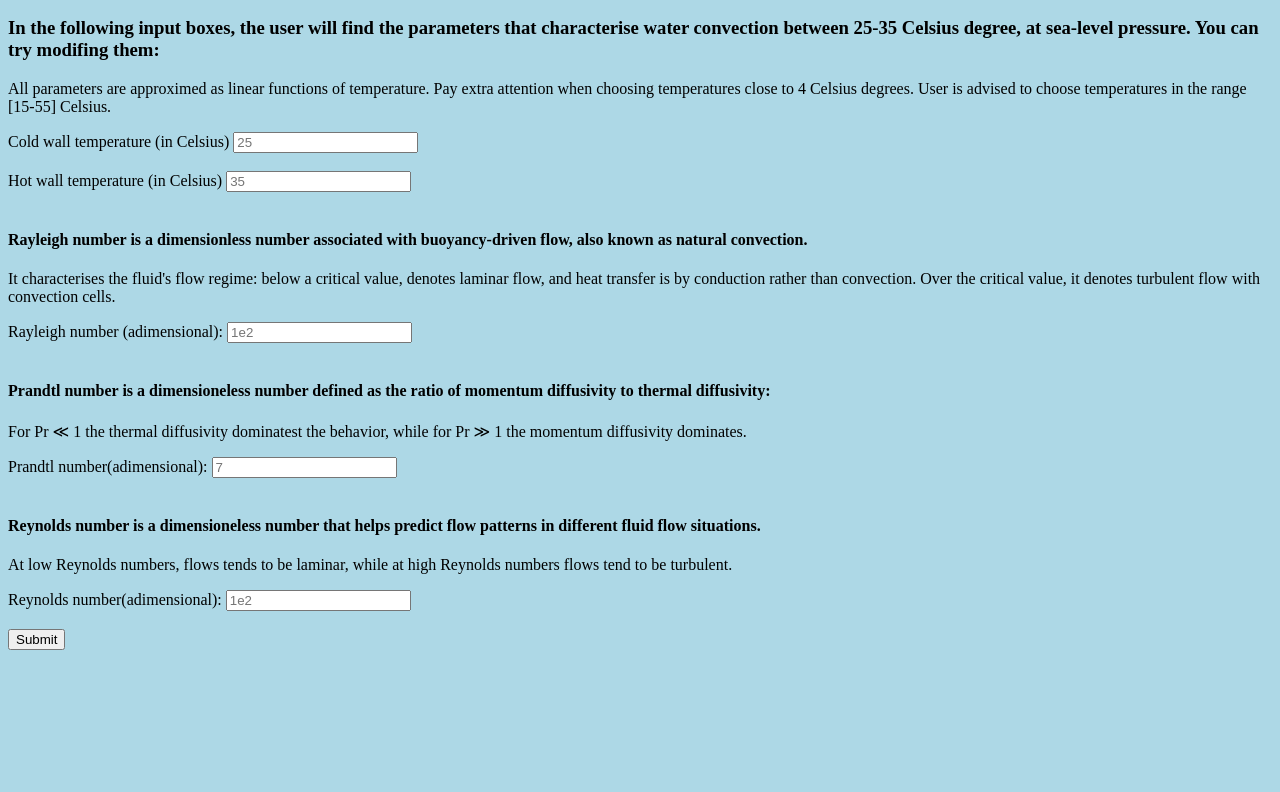
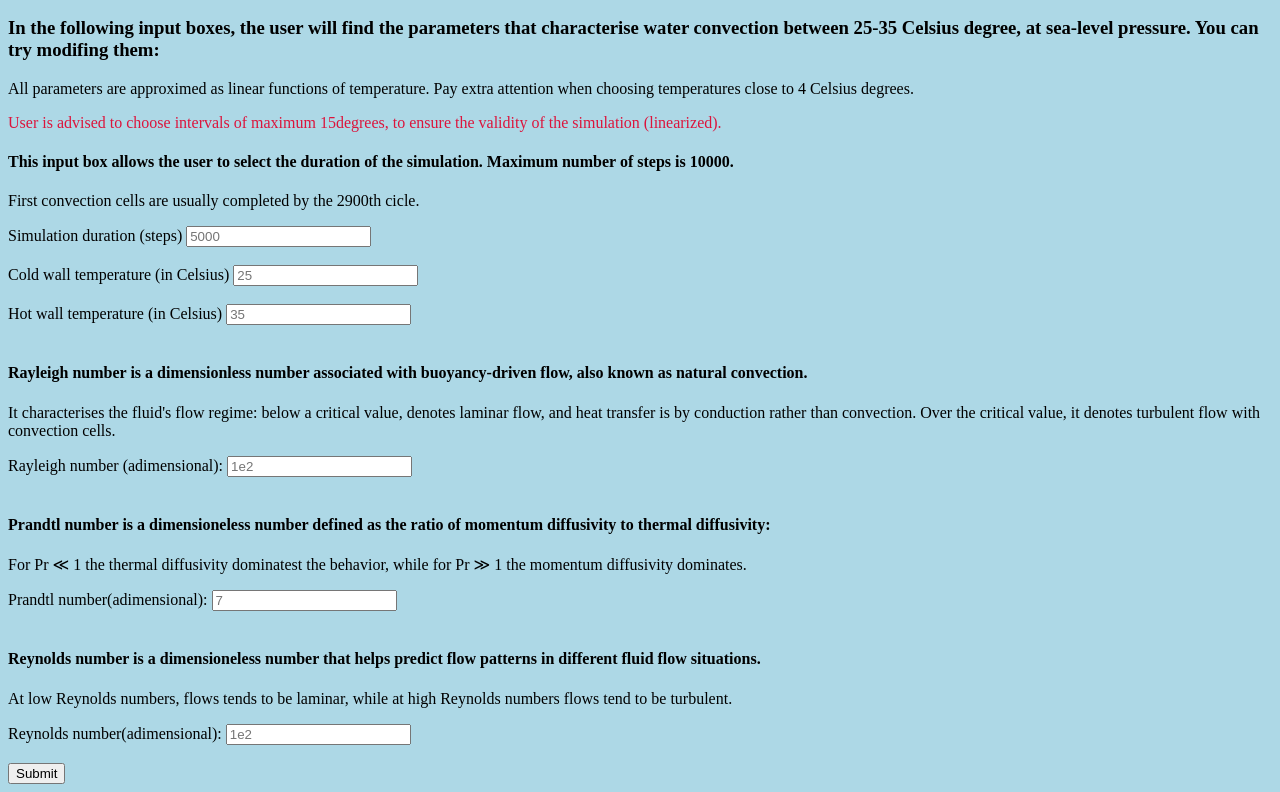
Before and after one commit to diamant711/Rayleigh-Benard-Convection-Simulator, a plain HTML site: page cnt/Setup_page.html in a window 1280 px wide. Shown: the part 110-902 px from the top of the page. Before the commit the page ends 800 px from the top, so only its background shows below. Drawn offline with Linux system fonts and the light colour scheme.

Commit message:
Added option of time modification.
The user can now modify the duration of the simulation

```diff
--- a/cnt/Setup_page.html
+++ b/cnt/Setup_page.html
@@ -5,6 +5,9 @@
     <style language="text/css">
       body {
         background-color: lightblue;
+      }
+      #warning_three {
+        color: crimson;
       }
       #warning {
         color: crimson;
@@ -22,10 +25,16 @@
                           that characterise water convection between 25-35 Celsius degree,
                           at sea-level pressure.
                           You can try modifing them: </h3>
-    <p id="warning two"> All parameters are approximed as linear functions of temperature.
-                         Pay extra attention when choosing temperatures close to 4 Celsius degrees.
-                         User is advised to choose temperatures in the range [15-55] Celsius. </p>
+    <p id="warning_two"> All parameters are approximed as linear functions of temperature.
+                         Pay extra attention when choosing temperatures close to 4 Celsius degrees. </p>
+    <p id="warning_three"> User is advised to choose intervals of maximum 15degrees, to ensure the validity
+                         of the simulation (linearized). </p>
       <form action="" method="get">
+      <h4 id="time" > This input box allows the user to select the duration of the simulation. Maximum number of steps is 10000. </h4>
+      <p id="time_2"> First convection cells are usually completed by the 2900th cicle.  </p>
+      <label for= "smlt time">Simulation duration (steps)</label>
+
+      <input type="text" placeholder="5000" id="smlt time" name="smlt time"><br><br>
       <label for="cwt">Cold wall temperature (in Celsius)</label>
       <input type="text" placeholder="25" id="cwt" name="cwt"><br><br>
       <label for="hwt">Hot wall temperature (in Celsius)</label>
```
